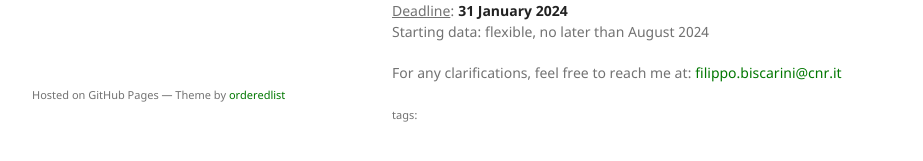
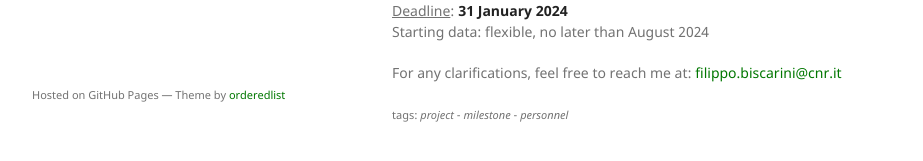
Before and after one commit to polyploidbreeding/polyploidbreeding.github.io, a Jekyll site: the page built from _posts/2024-01-09-post-doctoral-job.md, in a window 1280 px wide and 1097 px high. Shown: the part 923-1084 px from the top of the window, without its empty margins (178-1101 px from the left). Built offline with Jekyll 4.4.1, drawn with Linux system fonts in a browser that asks for light colours.

Commit message:
added: tags

```diff
--- a/_posts/2024-01-09-post-doctoral-job.md
+++ b/_posts/2024-01-09-post-doctoral-job.md
@@ -4,6 +4,7 @@ title: "Recruiting: one-year post-doctoral research job in biostatistics"
 author: "Filippo Biscarini"
 date: "2024-01-09"
 categories: ['PROJECT']
+tags: ['project','milestone','personnel']
 ---
 
 **One-year** post-doctoral research job in **biostatistics** (neural network models for plant phenomics and genomics) within the context of the project [Polyploidbreeding 4.0](https://polyploidbreeding.ibba.cnr.it/).
```
